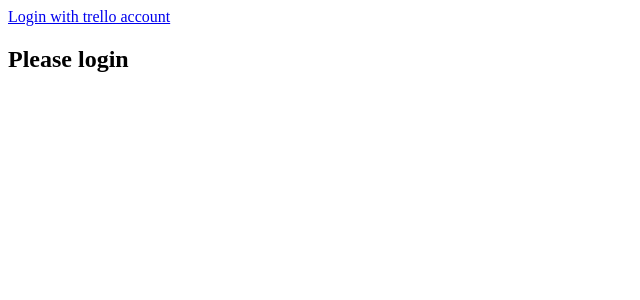
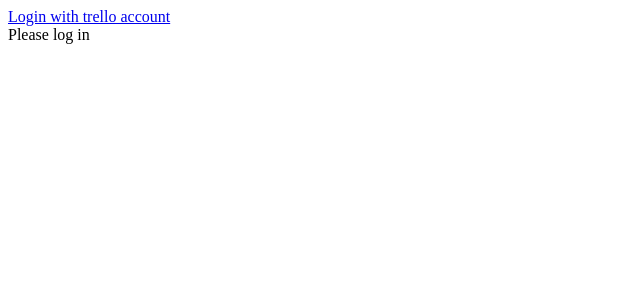
Before and after one commit to Armoteo/trello-auth-app, a React (Create React App) app: page / in a window 1280 px wide. Shown: the top 300 px of the page, without its empty margins (0-640 px from the left). Built offline with nearby package versions, Linux system fonts and the light colour scheme; no server answers.

Commit message:
ready lesson 3

```diff
--- a/package.json
+++ b/package.json
@@ -7,6 +7,7 @@
     "@testing-library/react": "^9.4.0",
     "@testing-library/user-event": "^7.2.1",
     "@types/node": "^13.1.8",
+    "dotenv": "^8.2.0",
     "react": "^16.12.0",
     "react-dom": "^16.12.0",
     "react-scripts": "3.3.0",
--- a/src/components/App/App.tsx
+++ b/src/components/App/App.tsx
@@ -1,7 +1,8 @@
 /* eslint-disable jsx-a11y/anchor-is-valid */
 import * as React from "react";
-import { setToLocaStorage } from '../../utils'
+import { setToLocaStorage, getFromLocalStorage } from '../../utils'
 
+const { REACT_APP_API_KEY, REACT_APP_APP_NAME, REACT_APP_APP_URL, REACT_APP_APP_SCOPE } = process.env
 const TOKEN_STORAGE_KEY = 'TOKEN';
 interface Board {
     id: string;
@@ -26,28 +27,45 @@ export class App extends React.Component<any, AppState> {
     }
 
     private async getTokken() {
-
+        const token = await getFromLocalStorage(TOKEN_STORAGE_KEY);
+        return token;
     }
 
-    public componentDidMount() {
-        const token = window.location.hash.split('=')[1];
-        if (token) {
-            this.setToken(token);
-        }
+
+    private getTokenFromURL() {
+        return window.location.hash.split('=')[1];;
+    }
+
+    private isLogged() {
+        return !!this.state.token;
+    }
+
+    private renderHeader() {
+        const requestUrl = `https://trello.com/1/authorize?return_url=${REACT_APP_APP_URL}&expiration=1day&name=${REACT_APP_APP_NAME}&scope=${REACT_APP_APP_SCOPE}&response_type=token&key=${REACT_APP_API_KEY}`;
+        return (
+            <header>
+                {this.isLogged() ? 'Hello user' : <a href={requestUrl}>Login with trello account</a>}
+            </header>
+        )
+    }
+
+    private renderContent() {
+        return (
+            this.isLogged() ? <h2>Some secret content</h2> : 'Please log in'
+        )
+    }
+
+    public async componentDidMount() {
+        // const savedToken = await this.getTokken();
+        const newToken = this.getTokenFromURL();
+        this.setToken(newToken);
     }
 
     public render() {
-        const redirectUrl = 'http://localhost:3000';
-        const scope = ['read', 'write', 'account'];
-        const appName = 'Group_Armoteo';
-        const key = '76177928466605a771c8a8bf3c1642a9';
-        const requestUrl = `https://trello.com/1/authorize?return_url=${redirectUrl}&expiration=1day&name=${appName}&scope=${scope.join(',')}&response_type=token&key=${key}`;
         return (
             <div>
-                <header>
-                    <a href={requestUrl}>Login with trello account</a>
-                </header>
-                <h2>Please login</h2>
+                {this.renderHeader()}
+                {this.renderContent()}
             </div>
         )
     }
--- a/src/utils/storage.ts
+++ b/src/utils/storage.ts
@@ -1,7 +1,7 @@
 export const setToLocaStorage = async (key: string, data: any) => {
-    window.localStorage.set(key, data);
+    window.localStorage.setItem(key, data);
 }
 
-export const getFromStorage = async (key: string) => {
+export const getFromLocalStorage = async (key: string) => {
     window.localStorage.getItem(key);
 }
```
Also changed, not shown: src/api.txt (deleted), 1 other file (tests, documents, lock files or other folders).
